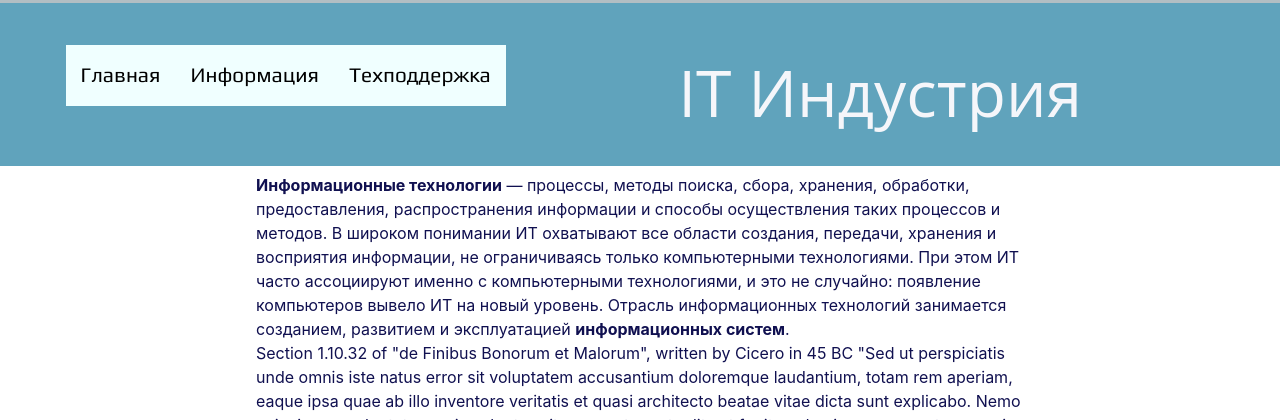
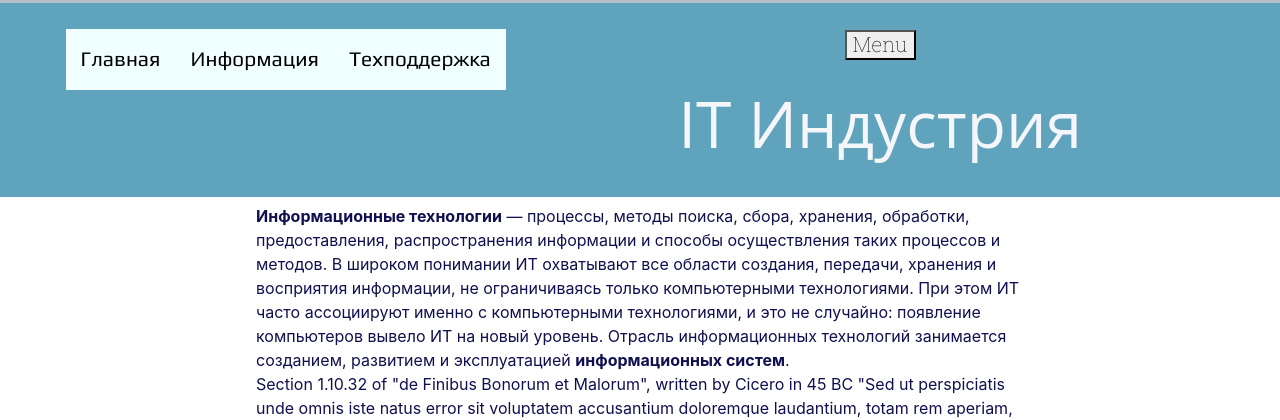
Before and after one commit to Liroto-pesonal-org/IT-october, a PHP site: page / in a window 1280 px wide. Shown: the top 420 px of the page. Run offline with PHP 8.4, Linux system fonts and the light colour scheme.

Commit message:
did somethings idk

```diff
--- a/css/style.css
+++ b/css/style.css
@@ -10,6 +10,8 @@
     font-family: 'Open Sans', sans-serif;
     color: #f5f6fa;
     text-align: center;
+    object-position: center;
+
 }
 #nav{
     text-decoration: none !important;
--- a/index.html
+++ b/index.html
@@ -17,6 +17,7 @@
         <div  id = "header">
             <div  id = "nav">
                 <ul>
+                    <button>Menu</button>
                     <li><a href="index.html">Главная</a></li>
                     <li><a href="#">Информация</a>
                         <ul class = "dropdown">
```
